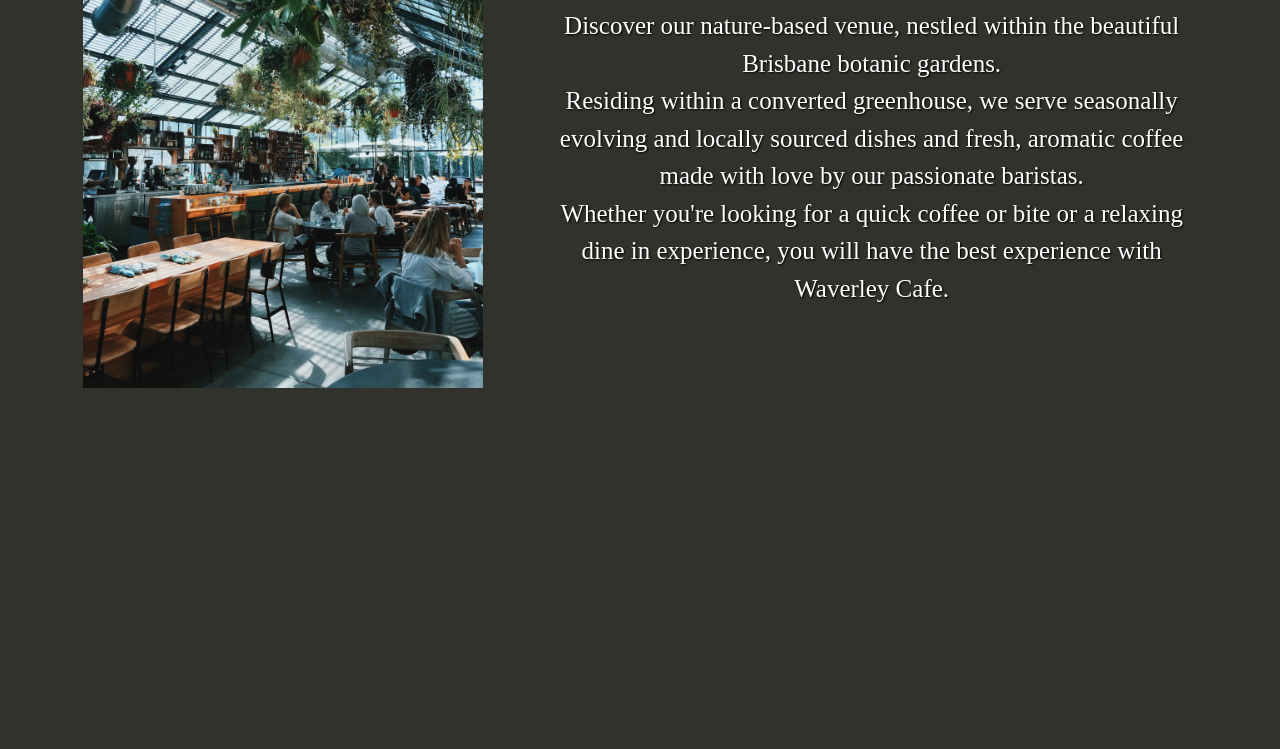
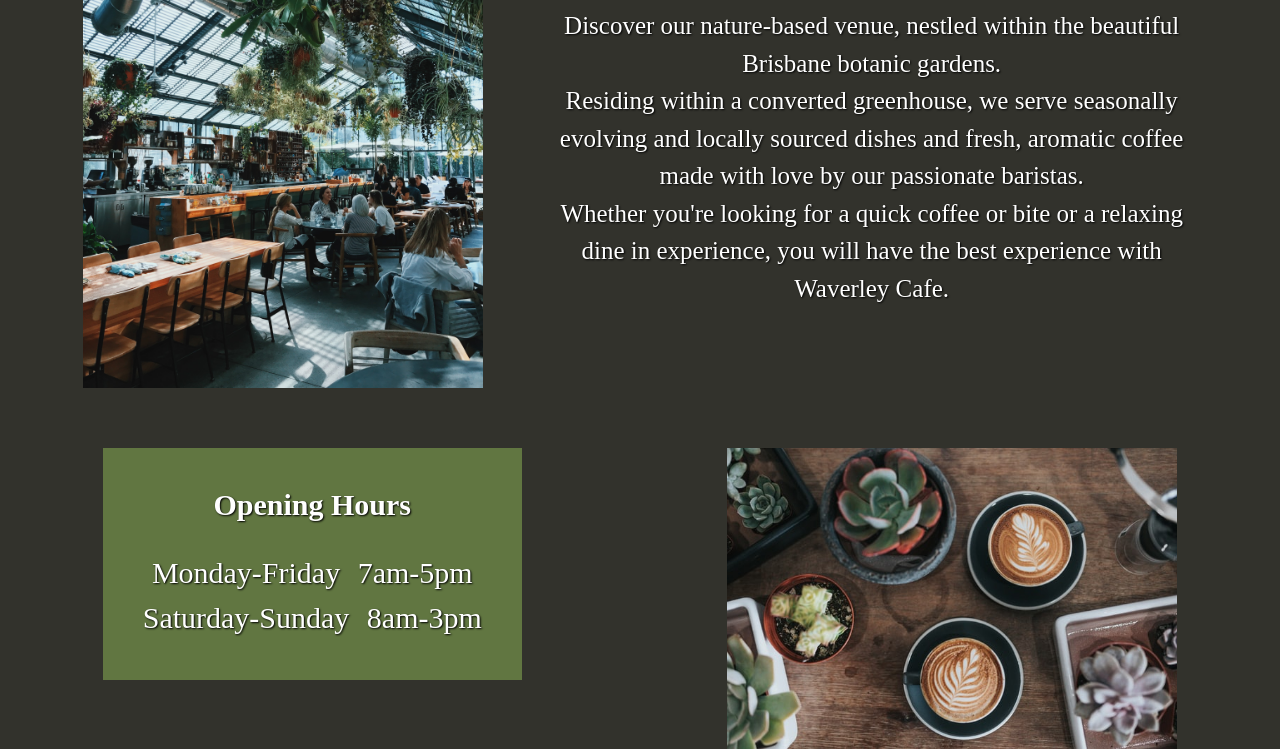
Before and after one commit to mjohnstone182/Waverley-cafe-site, a plain HTML site: page index.html in a window 1280 px wide. Shown: the part 309-1058 px from the top of the page. Before the commit the page ends 800 px from the top, so only its background shows below. Drawn offline with Linux system fonts and the light colour scheme.

Commit message:
second row

```diff
--- a/index.html
+++ b/index.html
@@ -41,5 +41,25 @@
     </div>
 </div>
 </div>
+<div class="container">
+    <div class="section-two">
+        <div class="card">
+            <div class="opening-hours">
+        <h5>Opening Hours</h5>
+        <ul>
+            <li>
+                Monday-Friday  7am-5pm
+            </li>
+            <li>
+                Saturday-Sunday  8am-3pm
+            </li>
+        </ul>
+   </div></div>
+    <img class="cafe-lattes" src="img/coffees.jpg" />
+</div>
+</div>
+<div class="card">
+<div class="food-menu"
+</div>
 </body>
 </html>
--- a/styles.css
+++ b/styles.css
@@ -67,3 +67,32 @@ p {
     line-height: 1.5;
 
 }
+.section-two {
+    display: flex;
+    justify-content: space-around;
+    padding-top: 40px;
+
+
+
+
+}
+.opening-hours {
+    max-width: 400px;
+    text-align: center;
+    font-size: 30px;
+    background-color: #617641;
+    padding: 40px;
+
+}
+h5 {
+    font-size: 30px;
+    padding-bottom: 28px;
+}
+ul {
+ list-style: none;
+line-height: 1.5;
+word-spacing: 10px;
+}
+.cafe-lattes {
+    max-width: 450px;
+}
```
Also changed, not shown: img/coffees.jpg (added).
